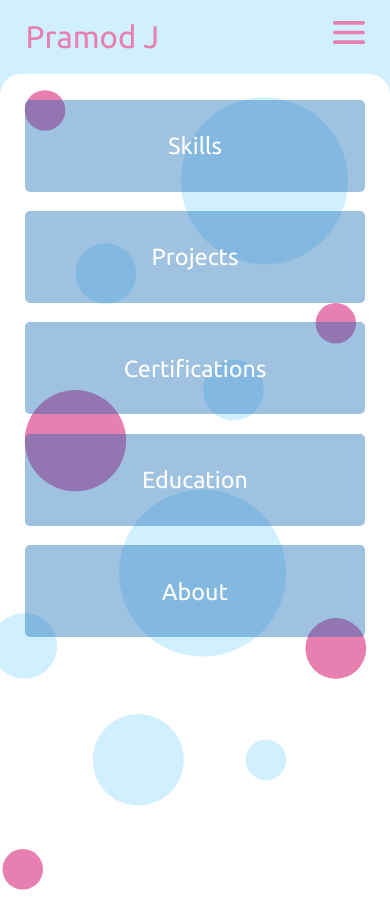
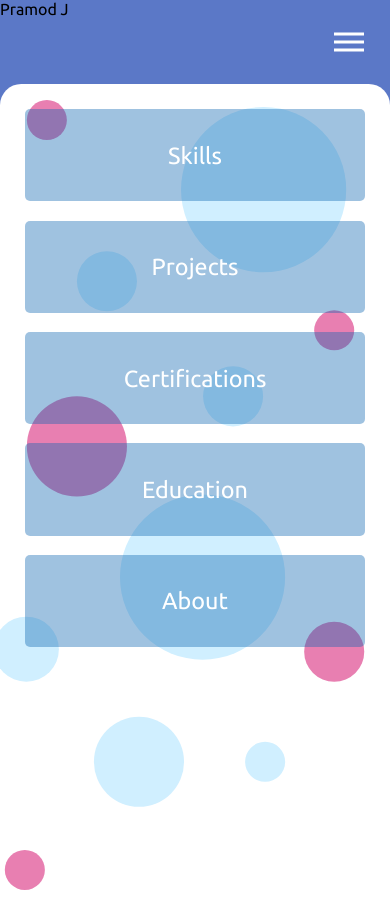
Before and after one commit to mr-pramod-98/portfolio, a Django app: page / in a window 390 px wide. Run offline with Django 3.2, Linux system fonts and the light colour scheme.

Commit message:
Added menu in mobile view

```diff
--- a/portfolio/content/static/content/css/home.css
+++ b/portfolio/content/static/content/css/home.css
@@ -32,10 +32,6 @@
 body {
     height: 100vh;
     display: flex;
-}
-
-.nav-mob {
-    display: none;
 }
 
 
@@ -185,7 +181,7 @@
 @media only screen and (max-width: 460px) {
 
     body {
-        background-color: #D0EFFF;
+        background-color: #5b78c7;
         display: flex;
         flex-direction: column;
     }
--- a/portfolio/static/content/css/home.css
+++ b/portfolio/static/content/css/home.css
@@ -32,10 +32,6 @@
 body {
     height: 100vh;
     display: flex;
-}
-
-.nav-mob {
-    display: none;
 }
 
 
@@ -185,7 +181,7 @@
 @media only screen and (max-width: 460px) {
 
     body {
-        background-color: #D0EFFF;
+        background-color: #5b78c7;
         display: flex;
         flex-direction: column;
     }
--- /dev/null
+++ b/portfolio/static/content/css/navigation.css
@@ -0,0 +1,88 @@
+@import url('https://fonts.googleapis.com/css2?family=Ubuntu&display=swap');
+
+
+* {
+  margin: 0;
+  padding: 0;
+  box-sizing: border-box;
+}
+body {
+  font-family: 'Ubuntu', sans-serif;
+}
+
+.nav-mobile {
+  height: 10vh;
+  background-color: #5b78c7;
+  display: none;
+}
+
+.nav-links {
+  display: flex;
+  list-style: none;
+  width: 50%;
+  height: 100%;
+  margin-left: auto;
+  justify-content: space-around;
+  align-items: center;
+}
+
+.nav-links li a {
+  color: white;
+  text-decoration: none;
+  font-size: 16px;
+}
+
+.landing {
+  height: 90vh;
+  display: flex;
+  justify-content: center;
+  align-items: center;
+}
+
+.landing h1 {
+  margin: 100px;
+  font-size: 50%;
+  color: #ae5fce;
+}
+
+@media screen and (max-width: 768px) {
+  .line {
+    width: 30px;
+    height: 3px;
+    background-color: white;
+    margin: 5px;
+  }
+  .nav-mobile {
+    position: relative;
+    display: block;
+  }
+
+  .hamburger {
+    position: absolute;
+    cursor: pointer;
+    right: 5%;
+    top: 50%;
+    transform: translate(-5%, -50%);
+    z-index: 1;
+  }
+
+  .nav-links {
+    position: fixed;
+    background-color: #5b78c7;
+    height: 100vh;
+    width: 100%;
+    flex-direction: column;
+    clip-path: circle(100px at 90% -20%);
+    -webkit-clip-path: circle(100px at 90% -20%);
+    transition: all 1s ease-out;
+    pointer-events: none;
+  }
+  .nav-links.open {
+    clip-path: circle(1200px at 90% 10%);
+    -webkit-clip-path: circle(1200px at 90% -20%);
+    pointer-events: all;
+  }
+  .landing {
+    font-size: 100px;
+  }
+}
--- /dev/null
+++ b/portfolio/static/content/js/app.js
@@ -0,0 +1,7 @@
+const hamburger = document.querySelector(".hamburger");
+const navLinks = document.querySelector(".nav-links");
+const links = document.querySelectorAll(".nav-links li");
+
+hamburger.addEventListener("click", () => {
+    navLinks.classList.toggle("open");
+});
--- a/portfolio/templates/base.html
+++ b/portfolio/templates/base.html
@@ -6,16 +6,26 @@
     <meta name="viewport" content="width=device-width, initial-scale=1.0">
     <title>Portfolio</title>
     <link href="{% static 'content/css/home.css' %}" rel="stylesheet">
+    <link href="{% static 'content/css/navigation.css' %}" rel="stylesheet">
     {% block links %} {% endblock %}
 </head>
 <body>
     <!-- Navigation for moble -->
-    <div class="nav-mob">
-        <div class="nav-mob-title">Pramod J</div>
-        <div class="menu-mob">
-            <img  src="{% static 'content/Images/mune-mobile.svg' %}" width="100%">
+    <nav class="nav-mobile">
+        <div class="nav-title">Pramod J</div>
+        <div class="hamburger">
+            <div class="line"></div>
+            <div class="line"></div>
+            <div class="line"></div>
         </div>
-    </div>
+        <ul class="nav-links">
+            <li><a href="/skills/">Skills</a></li>
+            <li><a href="/projects/">Projects</a></li>
+            <li><a href="/certifications/">Certifications</a></li>
+            <li><a href="/education/">Education</a></li>
+            <li><a href="/about/">About</a></li>
+        </ul>
+    </nav>
 
     <div class="home-left">
         <nav class="navbar">
@@ -36,6 +46,6 @@
         {% block content %} {% endblock %}
     </div>
 
-
+    <script src="{% static 'content/js/app.js' %}"></script>
 </body>
 </html>
```
Also changed, not shown: portfolio/content/static/content/css/navigation.css (added, +96 -0 lines), portfolio/content/static/content/js/app.js (added, +7 -0 lines).
